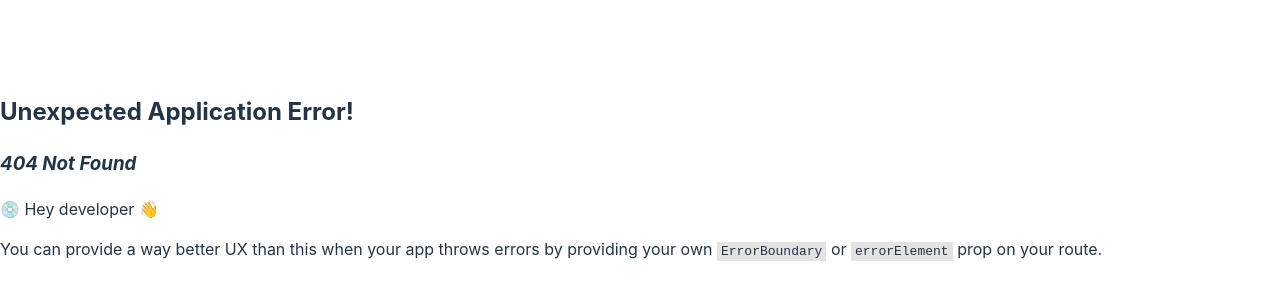
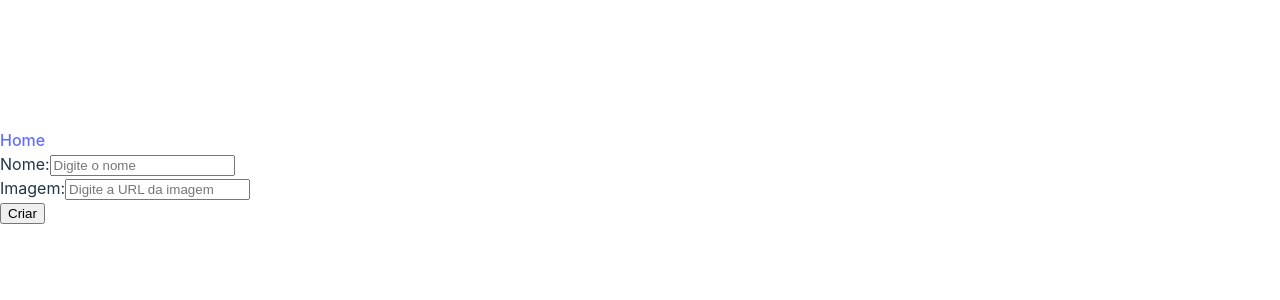
Before and after one commit to F-K-C/ocean-jornada-frontend_abril-2024, a React (Vite) app: page /criar in a window 1280 px wide. Before the commit this address had no page. Shown: the part 224-524 px from the top of the page. Built offline with nearby package versions, Linux system fonts and the light colour scheme.

Commit message:
Creade adicionado e página Create com conteúdo

```diff
--- a/src/App.jsx
+++ b/src/App.jsx
@@ -1,11 +1,16 @@
 import { RouterProvider, createBrowserRouter } from 'react-router-dom'
 import './App.css'
 import ReadAll from './pages/ReadAll/ReadAll'
+import Create from './pages/Create/Create'
 
 const router = createBrowserRouter([
   {
     path: '/',
     element: <ReadAll />
+  },
+  {
+    path: '/criar',
+    element: <Create />
   }
 ])
 
--- /dev/null
+++ b/src/pages/Create/Create.jsx
@@ -0,0 +1,22 @@
+import { Link } from "react-router-dom";
+
+export default function Create() {
+    return (
+        <>
+            <Link to="/">Home</Link>
+            <div>
+                <form>
+                    <label htmlFor="name">Nome:</label>
+                    <input type="text" id="name" name="name" placeholder="Digite o nome"/>
+                    <br />
+
+                    <label htmlFor="image">Imagem:</label>
+                    <input type="text" id="image" name="image" placeholder="Digite a URL da imagem"/>
+                    <br />
+
+                    <input type="submit" value="Criar" />
+                </form>
+            </div>
+        </>
+    )
+}
--- a/src/pages/ReadAll/ReadAll.jsx
+++ b/src/pages/ReadAll/ReadAll.jsx
@@ -6,7 +6,7 @@ export default function ReadAll() {
   const [itens, setItens] = useState([])
 
 
-  const apiUrl = 'https://rickandmortyapi.com/api/character/'
+  const apiUrl = 'https://ocean-jornada-backend-abril-2024.onrender.com/item'
 
   useEffect(function () {
     async function carregarDados() {
@@ -14,10 +14,8 @@ export default function ReadAll() {
 
       const data = await response.json()
 
-      console.log(data)
-
       const results = data.results
-      setItens(results)
+      setItens(data)
     }
 
     carregarDados()
@@ -25,9 +23,10 @@ export default function ReadAll() {
 
   return (
     <>
+      <link to="/criar">Criar</link>
       <div className='cards'>
         {itens.map(function(elemento) {
-          return <Card item={elemento} key={`card_${elemento.id}`} />
+          return <Card item={elemento} key={`card_${elemento._id}`} />
         })}
       </div>
     </>
```
